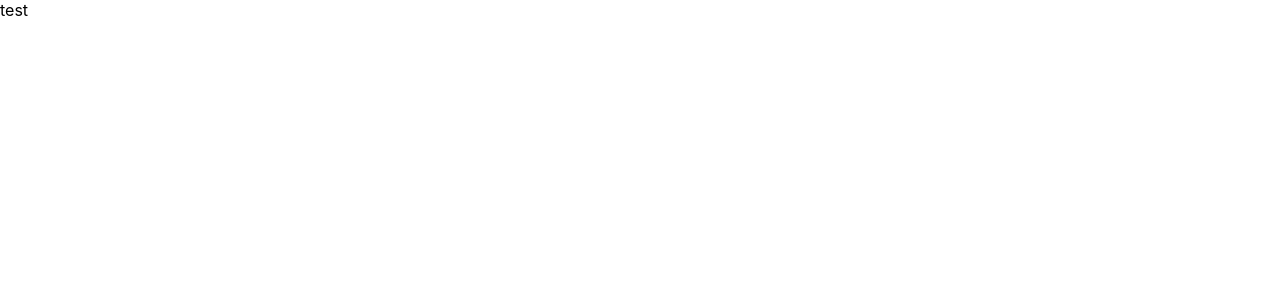
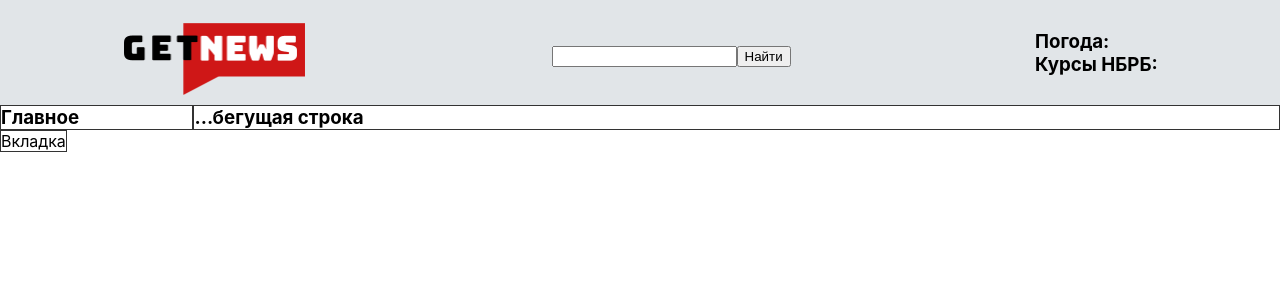
Before and after one commit to Mibudch/get-news-portal, a React (Create React App) app: page / in a window 1280 px wide. Shown: the top 300 px of the page. Built offline with nearby package versions, Linux system fonts and the light colour scheme.

Commit message:
Add header
Create header Dom

```diff
--- a/src/App.js
+++ b/src/App.js
@@ -1,14 +1,10 @@
-import React, { Component } from 'react'
-
-class App extends Component {
-  constructor(props) {
-    super(props)
-    this.state = {
-      test: 'test'
-    }
-  }
-  render() {
-    return (<div>{this.state.test}</div>)
-  }
+import React from 'react'
+import Header from './Header.js'
+function App() {
+  return (
+    <>
+      <Header />
+    </>
+  )
 }
 export default App
--- /dev/null
+++ b/src/Header.css
@@ -0,0 +1,9 @@
+.header {
+    background-color: #E1E5E8FF;
+}
+
+.header_flex {
+    display: flex;
+    align-items: center;
+    justify-content: space-around;
+}
--- /dev/null
+++ b/src/Header.js
@@ -0,0 +1,29 @@
+import React, { Component } from 'react'
+import './Header.css'
+import Logo from './Header/Logo.js'
+import Finder from './Header/Finder.js'
+import WeatherСurrency from './Header/WeatherСurrency.js'
+import Ticker from './Header/Ticker.js'
+import TagWrapper from './Header/TagWrapper.js'
+class Header extends Component {
+    constructor(props) {
+        super(props)
+        this.state = {
+            test: 'test'
+        }
+    }
+    render() {
+        return (
+            <header>
+                <div className='header header_flex'>
+                    <Logo />
+                    <Finder />
+                    <WeatherСurrency />
+                </div>
+                <Ticker/>
+                <TagWrapper/>
+            </header>
+        )
+    }
+}
+export default Header
--- /dev/null
+++ b/src/Header/Finder.js
@@ -0,0 +1,10 @@
+import React from 'react'
+function Finder(){
+    return(
+        <h2>
+            <input type='text'></input>
+            <button>Найти</button>
+        </h2>
+    )
+}
+export default Finder
--- /dev/null
+++ b/src/Header/Logo.css
@@ -0,0 +1,3 @@
+.logo-container{
+    margin-bottom: 0;
+}
--- /dev/null
+++ b/src/Header/Logo.js
@@ -0,0 +1,11 @@
+import React from 'react'
+import Background from '../Header/logo/GN.png'
+import './Logo.css'
+function Logo() {
+    return (
+        <h1 className='logo-container'>
+            <img className='logo' src={Background} alt='none'></img>
+        </h1>
+    )
+}
+export default Logo
--- /dev/null
+++ b/src/Header/TagWrapper.css
@@ -0,0 +1,9 @@
+.tagWrapper {
+    display: flex;
+    list-style: none;
+    padding: 0;
+    margin: 0;
+}
+.tagWrapper__element{
+    border: 1px solid #333
+}
--- /dev/null
+++ b/src/Header/TagWrapper.js
@@ -0,0 +1,10 @@
+import React from 'react'
+import './TagWrapper.css'
+function TagWrapper() {
+    return (
+        <ul className='tagWrapper'>
+            <li className='tagWrapper__element'>Вкладка</li>
+        </ul>
+    )
+}
+export default TagWrapper
--- /dev/null
+++ b/src/Header/Ticker.css
@@ -0,0 +1,17 @@
+.ticker {
+    margin: 0;
+}
+
+.ticker_flex {
+    display: flex;
+}
+
+.ticker__element {
+    border: 1px solid #333
+}
+.ticker__element_static-part{
+    width: 15%;
+}
+.ticker__element_running-part{
+    width: 85%;
+}
--- /dev/null
+++ b/src/Header/Ticker.js
@@ -0,0 +1,12 @@
+import React from 'react'
+import './Ticker.css'
+
+function Ticker() {
+    return(
+        <h3 className='ticker ticker_flex'>
+            <div className='ticker__element ticker__element_static-part'>Главное</div>
+            <div className='ticker__element ticker__element_running-part'>...бегущая строка</div>
+        </h3>
+    )
+}
+export default Ticker
--- /dev/null
+++ b/src/Header/WeatherСurrency.js
@@ -0,0 +1,10 @@
+import React from 'react'
+function WeatherСurrency() {
+    return(
+        <h3>
+            <div>Погода:</div>
+            <div>Курсы НБРБ:</div>
+        </h3>
+    )
+}
+export default WeatherСurrency
```
Also changed, not shown: src/Header/logo/GN.png (added).
